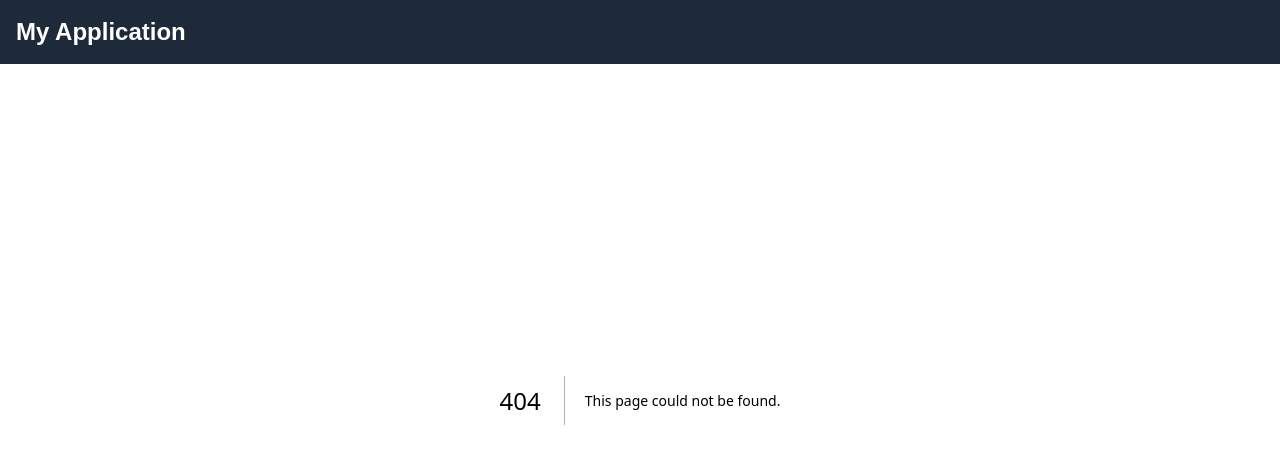
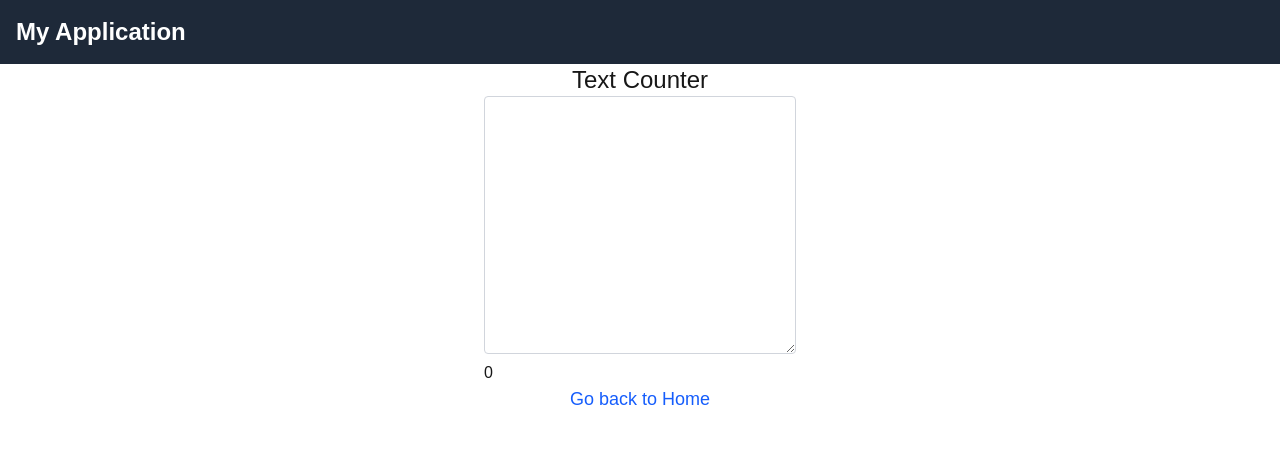
Before and after one commit to genshibangou16/fbc-next-app, a Next.js app: page /textCounter in a window 1280 px wide. Before the commit this address had no page. Shown: the top 464 px of the page. Built offline with nearby package versions, Linux system fonts and the light colour scheme.

Commit message:
テキストカウンターのページを追加し、テキストカウンターコンポーネントとホームへのリンクを実装しました。

```diff
--- /dev/null
+++ b/src/pages/textCounter/index.tsx
@@ -0,0 +1,14 @@
+import Link from "next/link";
+import TextCounter from "@/components/TextCounter";
+
+export default function TextCounterPage() {
+  return (
+    <div className="pt-16 flex flex-col items-center">
+      <h1 className="text-2xl">Text Counter</h1>
+      <TextCounter />
+      <Link className="text-lg text-blue-600 hover:underline" href="/">
+        Go back to Home
+      </Link>
+    </div>
+  );
+}
```
